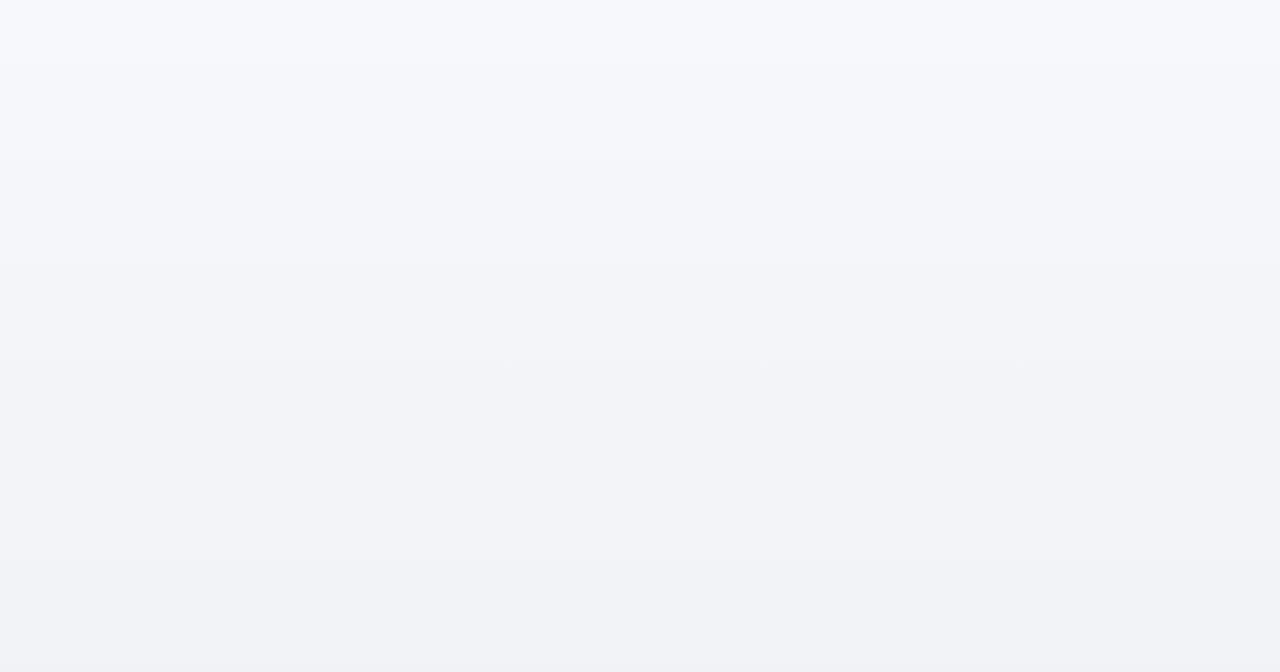
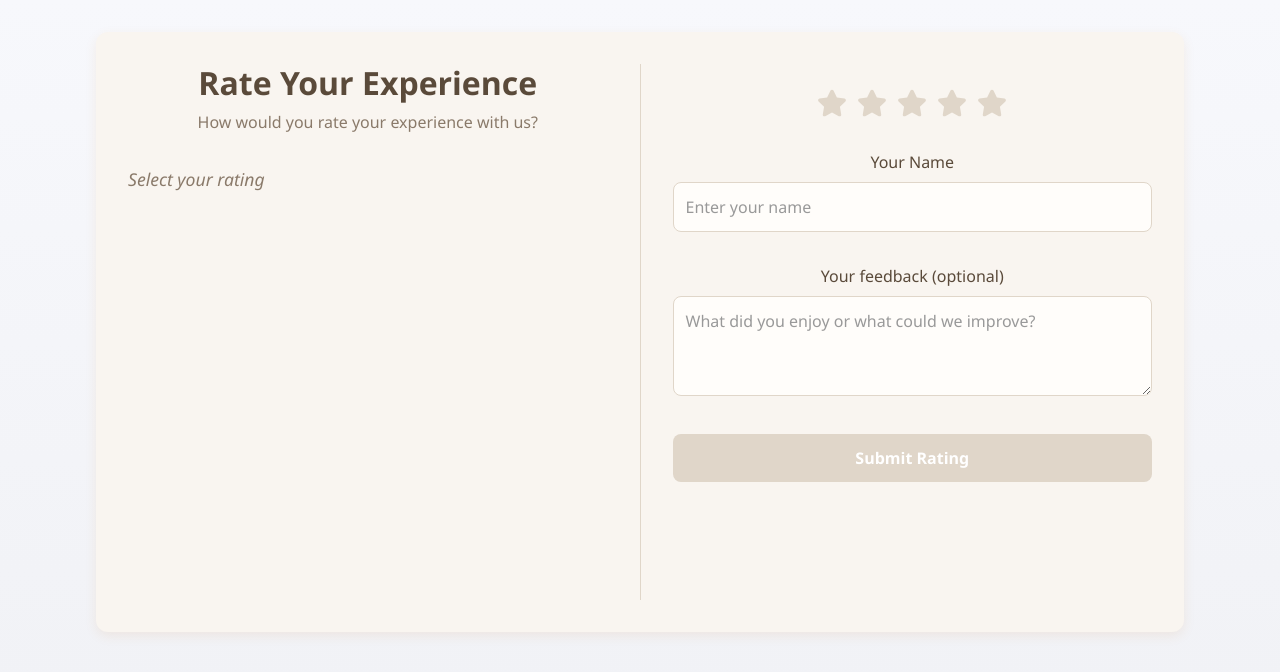
Before and after one commit to sindhujapagadala/Elites, a React (Vite) app in the folder EchoMix/: page /rateus in a window 1280 px wide. Before the commit this address had no page. Shown: the top 672 px of the page. Built offline with nearby package versions, Linux system fonts and the light colour scheme.

Commit message:
Add review submission to MongoDB

```diff
--- a/EchoMix/src/App.jsx
+++ b/EchoMix/src/App.jsx
@@ -12,6 +12,7 @@ import Playlist from './components/playlist/PlaylistPage';
 import Category from './components/Category/Category';
 import Features from './components/Features/Features';
 import ContactUsPage from './components/ContactUs/ContactUsPage';
+import Rateus from './components/Rateus/Rateus';
 
 function App() {
   return (
@@ -29,6 +30,7 @@ function App() {
             <Route path='/aboutus' element={<Aboutus />} />
             <Route path='/features' element={<Features />} />
             <Route path='/contactUsPage' element={<ContactUsPage />} />
+            <Route path='/rateus' element={<Rateus />} />
           </Routes>
         </Router>
       </UserProvider>
--- a/EchoMix/src/components/NavBar/NavBar.jsx
+++ b/EchoMix/src/components/NavBar/NavBar.jsx
@@ -21,6 +21,9 @@ function NavBar() {
   }
   function toContactUs(){
     navigate("/contactUsPage");
+  }
+  function torateus(){
+    navigate("/rateus");
   }
 
   return (
@@ -46,7 +49,7 @@ function NavBar() {
         <li onClick={toContactUs}>Contact us</li>
         <li onClick={toAboutUs}>About Us</li>
         <li onClick={toFeatures}>Features</li>
-        <li>Rate us</li>
+        <li onClick={torateus}>Rate us</li>
 
       </div>
     </div>
--- a/EchoMix/src/components/Rateus/Rateus.css
+++ b/EchoMix/src/components/Rateus/Rateus.css
@@ -81,7 +81,7 @@ p {
     color: #cd7f32;
 }
 
-.feedback-section {
+.feedback-section{
     margin: 2rem 0;
 }
 
@@ -106,6 +106,36 @@ p {
 }
 
 .feedback-section textarea:focus {
+    outline: none;
+    border-color: #cd7f32;
+    box-shadow: 0 0 0 2px rgba(205, 127, 50, 0.2);
+}
+/* Add this block to your existing Rateus.css */
+
+.name-section {
+    margin: 2rem 0;
+}
+
+.name-section label {
+    display: block;
+    margin-bottom: 0.5rem;
+    color: #5a4a3a;
+    font-weight: 500;
+}
+
+.name-section input {
+    width: 100%;
+    padding: 12px;
+    border: 1px solid #e0d6c9;
+    border-radius: 8px;
+    font-family: inherit;
+    background: #fffdfa;
+    color: #5a4a3a;
+    font-size: 1rem;
+    transition: all 0.3s;
+}
+
+.name-section input:focus {
     outline: none;
     border-color: #cd7f32;
     box-shadow: 0 0 0 2px rgba(205, 127, 50, 0.2);
--- a/EchoMix/src/components/Rateus/Rateus.jsx
+++ b/EchoMix/src/components/Rateus/Rateus.jsx
@@ -7,12 +7,34 @@ const RateUs = () => {
     const [hover, setHover] = useState(null);
     const [submitted, setSubmitted] = useState(false);
     const [feedback, setFeedback] = useState('');
+    const [name, setName] = useState('');
 
-    const handleSubmit = (e) => {
+    const handleSubmit = async (e) => {
         e.preventDefault();
-        if (rating > 0) {
-            setSubmitted(true);
-            console.log({ rating, feedback });
+        if (rating > 0 && name.trim() !== '') {
+            try {
+                const res = await fetch('http://localhost:8080/reviews', {
+                    method: 'POST',
+                    headers: {
+                        'Content-Type': 'application/json',
+                    },
+                    body: JSON.stringify({
+                        username: name.trim(),
+                        message: feedback.trim(),
+                    }),
+                });
+
+                if (res.ok) {
+                    console.log('Review submitted');
+                    setSubmitted(true);
+                } else {
+                    console.error('Failed to submit review');
+                }
+            } catch (err) {
+                console.error('Error:', err);
+            }
+        } else {
+            alert('Please provide your name and a rating.');
         }
     };
 
@@ -21,6 +43,7 @@ const RateUs = () => {
         setHover(null);
         setSubmitted(false);
         setFeedback('');
+        setName('');
     };
 
     const getEmoji = () => {
@@ -34,7 +57,7 @@ const RateUs = () => {
             <div className="rateus-container submitted">
                 <div className="thank-you-message">
                     {getEmoji()}
-                    <h2>Thank You!</h2>
+                    <h2>Thank You, {name}!</h2>
                     <p>We appreciate your {rating}-star rating{feedback && ' and feedback'}!</p>
                     <button onClick={resetRating} className="rate-again-btn">
                         Rate Again
@@ -86,6 +109,18 @@ const RateUs = () => {
                         })}
                     </div>
 
+                    {/* 👇 Name Input Section */}
+                    <div className="name-section">
+                        <label htmlFor="name">Your Name</label>
+                        <input
+                            type="text"
+                            id="name"
+                            placeholder="Enter your name"
+                            value={name}
+                            onChange={(e) => setName(e.target.value)}
+                        />
+                    </div>
+
                     <div className="feedback-section">
                         <label htmlFor="feedback">Your feedback (optional)</label>
                         <textarea
```
